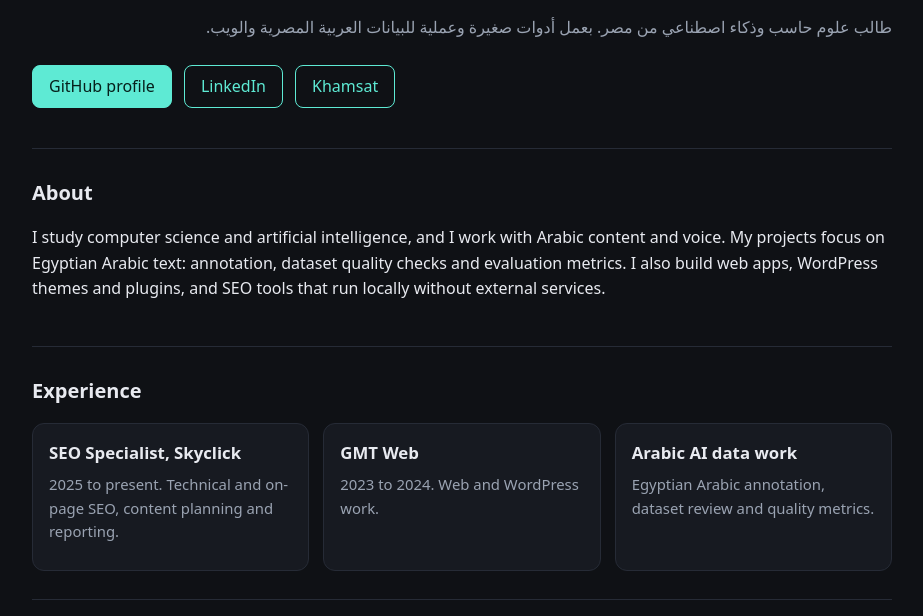
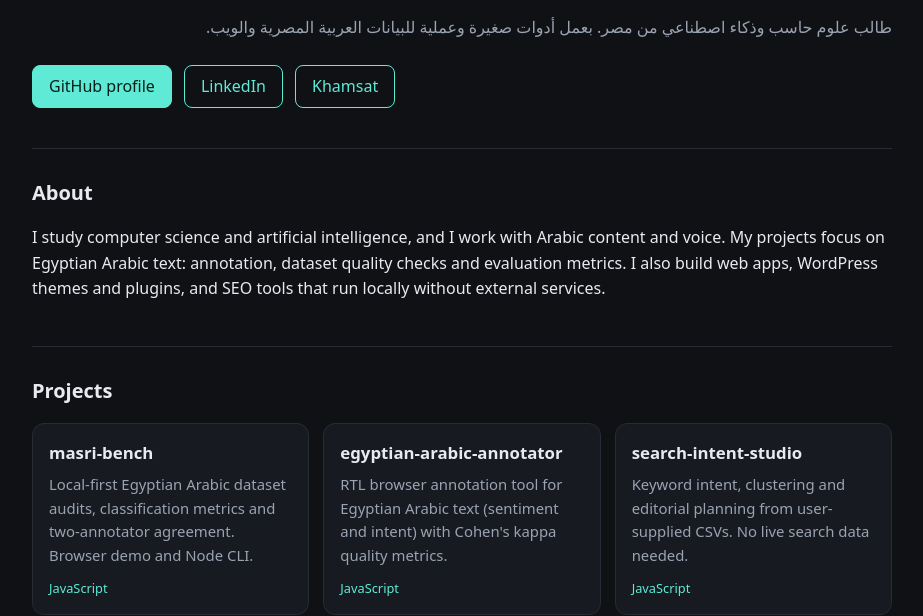
Before and after one commit to amr3492/amr3492.github.io, a plain HTML site: page index.html in a window 1280 px wide. Shown: the part 210-826 px from the top of the page, without its empty margins (178-1101 px from the left). Drawn offline with Linux system fonts and the light colour scheme.

Commit message:
Remove Experience section from index.html
Removed the Experience section from the HTML file.

```diff
--- a/index.html
+++ b/index.html
@@ -48,15 +48,6 @@ footer{padding:32px 0 56px;color:var(--mute);font-size:.9rem}
 <p>I study computer science and artificial intelligence, and I work with Arabic content and voice. My projects focus on Egyptian Arabic text: annotation, dataset quality checks and evaluation metrics. I also build web apps, WordPress themes and plugins, and SEO tools that run locally without external services.</p>
 </section>
 
-<section>
-<h2>Experience</h2>
-<div class="grid">
-<div class="card"><h3>SEO Specialist, Skyclick</h3><p>2025 to present. Technical and on-page SEO, content planning and reporting.</p></div>
-<div class="card"><h3>GMT Web</h3><p>2023 to 2024. Web and WordPress work.</p></div>
-<div class="card"><h3>Arabic AI data work</h3><p>Egyptian Arabic annotation, dataset review and quality metrics.</p></div>
-</div>
-</section>
-
 <section id="projects">
 <h2>Projects</h2>
 <div class="grid">
```
